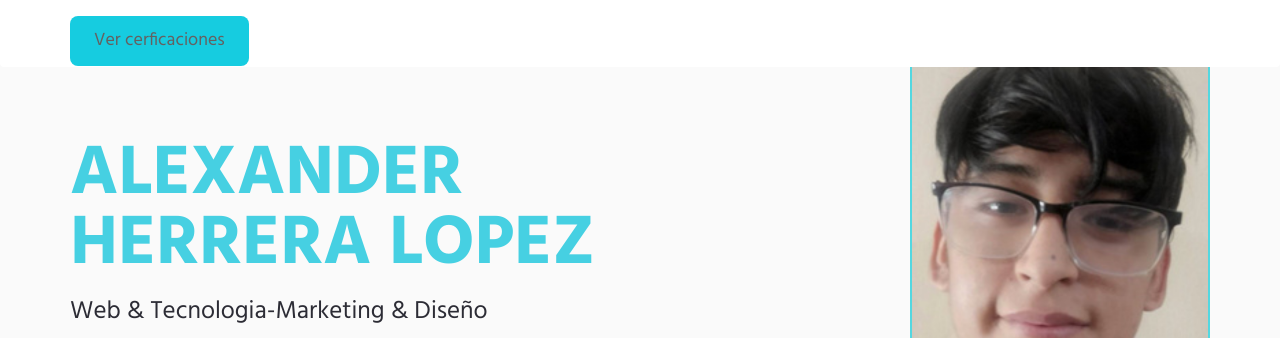
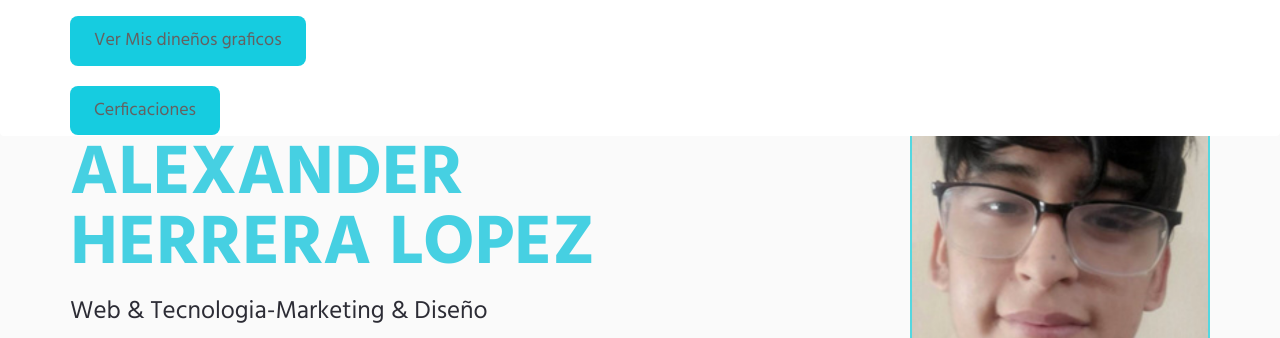
Before and after one commit to alexanderoficial/CV, a plain HTML site: page index.html in a window 1280 px wide. Shown: the part 80-418 px from the top of the page. Drawn offline with Linux system fonts and the light colour scheme.

Commit message:
Update index.html
zzz

```diff
--- a/index.html
+++ b/index.html
@@ -89,8 +89,12 @@
                             </ul>
                         </div>
                     </div>
+                   <div class="container12" >
+                       <a href="diseños/diseño.html"><button class="boton"> Ver Mis dineños graficos</button>
+                      </div></a>
+                   <br>
                     <div class="container12" >
-                       <a href="login/inicio.html"><button class="boton">Ver cerficaciones</button>
+                       <a href="login/inicio.html"><button class="boton">Cerficaciones</button>
                       </div></a>
                    <!-- Finalizar contraer barra de navegación -->
                 </div>
```
